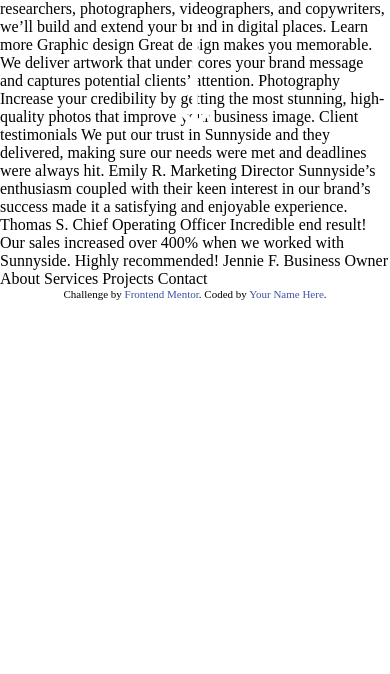
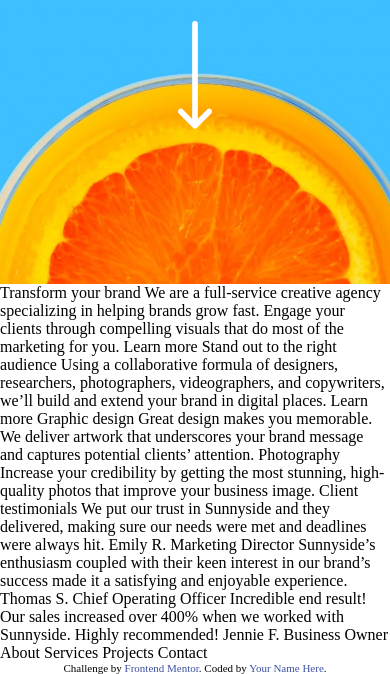
Before and after one commit to vanderms/sunnyside-agency-landing-page, a website: page index.html in a window 390 px wide. Shown: the part 273-947 px from the top of the page. Before the commit the page ends 844 px from the top, so only its background shows below. Drawn offline with Linux system fonts and the light colour scheme.

Commit message:
implement header and navbar sections responsive design

```diff
--- a/index.scss
+++ b/index.scss
@@ -14,6 +14,11 @@ $breakpoints: (
   @media screen and (min-width: $breakpoint) {
     @content;
   }
+}
+
+@mixin container() {
+  max-width: 1400px;
+  margin-inline: auto;
 }
 
 //fonts
@@ -117,6 +122,7 @@ ul {
     margin-top: 34px;
     height: 56px;
     width: math.percentage(math.div(1352, 1440));
+    @include container();
   }
 
   .logo {
@@ -207,8 +213,13 @@ ul {
       }
 
       .call-to-action {
-        background-color: rgba(255, 255, 255, 0.25);
-        color: $white;
+        &:hover {
+          background-color: rgba(255, 255, 255, 0.25);
+          color: $white;
+        }
+
+        background-color: $white;
+        color: $very-dark-desaturated-blue;
       }
     }
   }
@@ -217,9 +228,11 @@ ul {
 .r-header {
   position: relative;
   padding-top: 88px;
-  height: clamp(394px, #{math.div(482, 375) * 100}vw, 544px);
+  height: clamp(394px, #{math.div(482, 375) * 100}vw, 710px);
 
-  height: calc(#{math.div(800, 1440) * 100}vw - 90px);
+  @include media(laptop) {
+    padding-top: 105px;
+  }
 
   .background-image {
     position: absolute;
@@ -253,6 +266,10 @@ ul {
     background-color: transparent;
     cursor: pointer;
 
+    @include media(laptop) {
+      margin-top: 96.5px;
+    }
+
     .arrow {
       width: 100%;
       height: auto;
```
Also changed, not shown: index.css, 1 other file.
